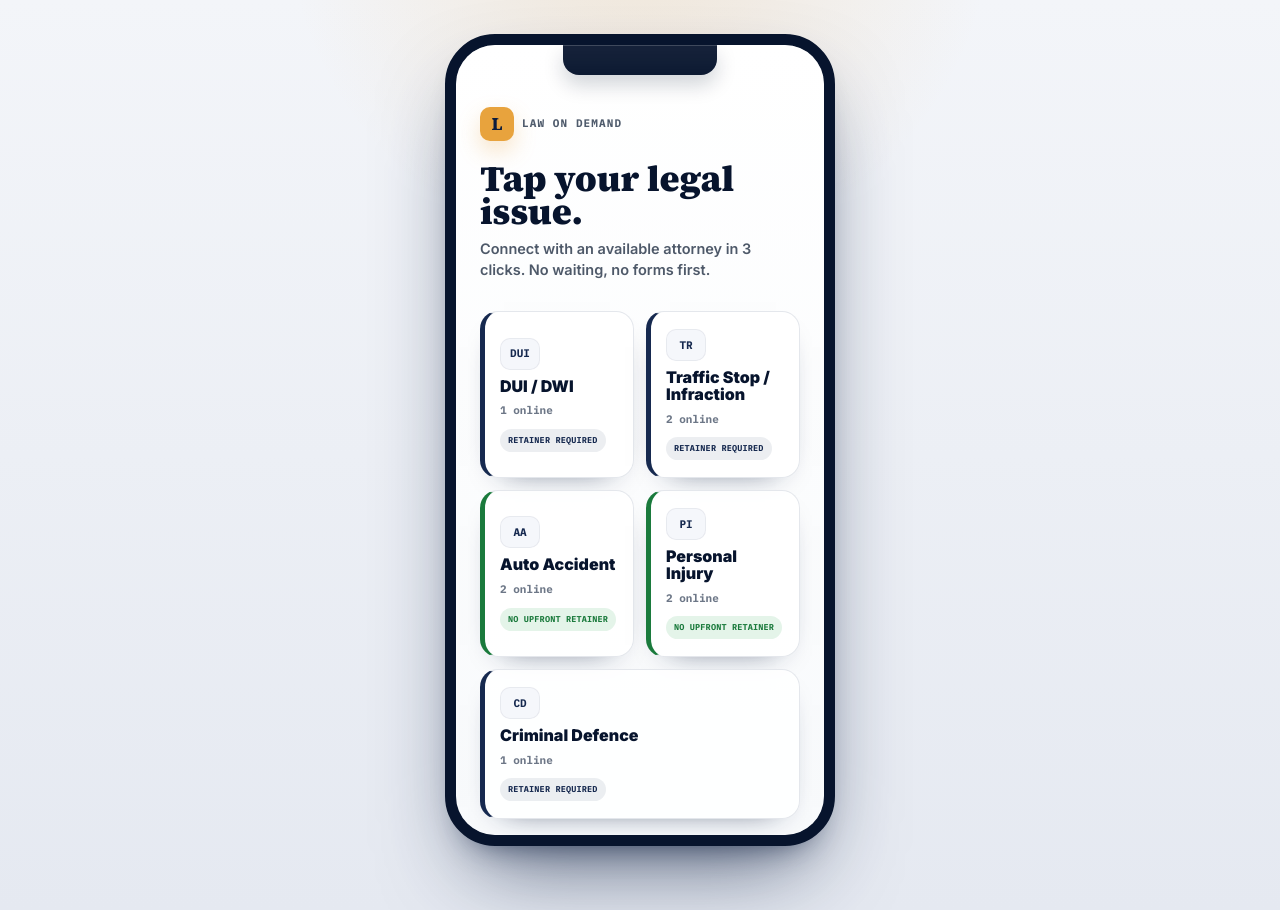
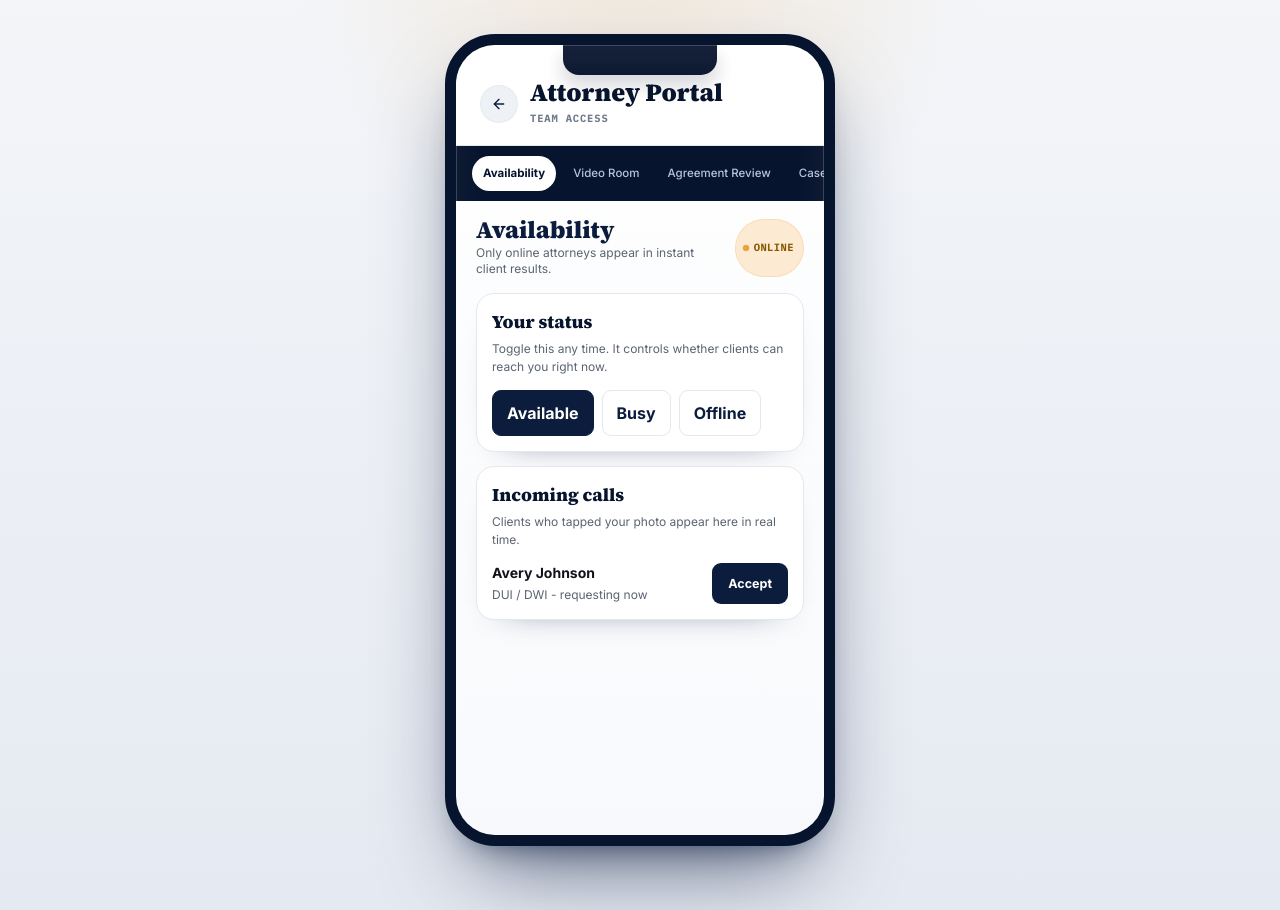
Before and after one commit to BeatViral/Law-On-Demand, a Next.js app: page /attorney in a window 1280 px wide. Built offline with nearby package versions, Linux system fonts and the light colour scheme.

Commit message:
Add app-native portal navigation

```diff
--- a/app/admin/page.tsx
+++ b/app/admin/page.tsx
@@ -1,5 +1,5 @@
 import { ClientApp } from "@/components/client-app";
 
 export default function AdminPage() {
-  return <ClientApp />;
+  return <ClientApp initialView="admin" />;
 }
--- a/app/attorney/page.tsx
+++ b/app/attorney/page.tsx
@@ -1,5 +1,5 @@
 import { ClientApp } from "@/components/client-app";
 
 export default function AttorneyPage() {
-  return <ClientApp />;
+  return <ClientApp initialView="attorney" />;
 }
--- a/app/globals.css
+++ b/app/globals.css
@@ -1919,6 +1919,202 @@ img {
   background: #fff9ef;
 }
 
+.lod-portal-entry {
+  margin: 18px 24px 26px;
+  padding: 14px;
+  border: 1px solid rgba(11, 28, 61, 0.07);
+  border-radius: 18px;
+  background: rgba(255, 255, 255, 0.74);
+  box-shadow: 0 14px 34px -30px rgba(11, 28, 61, 0.82);
+  display: grid;
+  grid-template-columns: 1fr;
+  gap: 12px;
+}
+
+.lod-portal-kicker {
+  font-family: "IBM Plex Mono", ui-monospace, SFMono-Regular, Menlo, Monaco, Consolas, monospace;
+  font-size: 10.5px;
+  font-weight: 800;
+  letter-spacing: 0.08em;
+  text-transform: uppercase;
+  color: #6f7a8b;
+}
+
+.lod-portal-entry p {
+  margin-top: 4px;
+  font-size: 12px;
+  font-weight: 600;
+  color: #4e5969;
+}
+
+.lod-portal-actions {
+  display: grid;
+  grid-template-columns: 1fr 1fr;
+  gap: 9px;
+}
+
+.lod-portal-actions button {
+  min-height: 48px;
+  border: 1px solid rgba(11, 28, 61, 0.08);
+  border-radius: 14px;
+  background: #fff;
+  color: #07142d;
+  font-size: 12.5px;
+  font-weight: 900;
+  cursor: pointer;
+  display: flex;
+  align-items: center;
+  justify-content: center;
+  gap: 8px;
+}
+
+.lod-portal-actions span {
+  width: 25px;
+  height: 25px;
+  border-radius: 8px;
+  background: #eef1f6;
+  color: #16294f;
+  display: grid;
+  place-items: center;
+  font-family: "IBM Plex Mono", ui-monospace, SFMono-Regular, Menlo, Monaco, Consolas, monospace;
+  font-size: 10px;
+  font-weight: 900;
+}
+
+.lod-portal-screen {
+  background: linear-gradient(180deg, #ffffff 0%, #f7f9fc 100%);
+}
+
+.lod-portal-shell {
+  flex: 1;
+  min-height: 0;
+  overflow: hidden;
+  display: flex;
+}
+
+.lod-portal-shell .lod-desktop {
+  width: 100%;
+  max-width: none;
+  height: 100%;
+  border-radius: 0;
+  box-shadow: none;
+  background: transparent;
+}
+
+.lod-portal-shell .lod-browser-bar {
+  display: none;
+}
+
+.lod-portal-shell .lod-dash-layout {
+  height: 100%;
+  min-height: 0;
+  flex-direction: column;
+}
+
+.lod-portal-shell .lod-sidebar {
+  width: 100%;
+  display: flex;
+  gap: 6px;
+  overflow-x: auto;
+  padding: 10px 16px;
+  background: #07142d;
+}
+
+.lod-portal-shell .lod-sidebar::-webkit-scrollbar,
+.lod-portal-shell .lod-dash-main::-webkit-scrollbar {
+  display: none;
+}
+
+.lod-portal-shell .lod-sidebar-brand,
+.lod-portal-shell .lod-sidebar-divider,
+.lod-portal-shell .lod-sidebar-foot {
+  display: none;
+}
+
+.lod-portal-shell .lod-sidebar-item {
+  width: auto;
+  white-space: nowrap;
+  flex: 0 0 auto;
+  margin-bottom: 0;
+  padding: 9px 11px;
+  border-radius: 999px;
+  font-size: 11.5px;
+}
+
+.lod-portal-shell .lod-sidebar-item.is-on {
+  background: #fff;
+  color: #07142d;
+}
+
+.lod-portal-shell .lod-dash-main {
+  flex: 1;
+  min-height: 0;
+  max-height: none;
+  padding: 18px 20px 28px;
+  overflow-y: auto;
+}
+
+.lod-portal-shell .lod-dash-header {
+  gap: 10px;
+  margin-bottom: 16px;
+}
+
+.lod-portal-shell .lod-dash-header h2 {
+  font-size: 24px;
+}
+
+.lod-portal-shell .lod-dash-sub {
+  font-size: 12px;
+  line-height: 1.35;
+}
+
+.lod-portal-shell .lod-panel-card {
+  padding: 15px;
+  margin-bottom: 14px;
+}
+
+.lod-portal-shell .lod-stat-grid,
+.lod-portal-shell .lod-int-grid-desktop {
+  grid-template-columns: repeat(2, 1fr);
+  gap: 10px;
+}
+
+.lod-portal-shell .lod-stat-card {
+  padding: 12px;
+}
+
+.lod-portal-shell .lod-stat-value {
+  font-size: 25px;
+}
+
+.lod-portal-shell .lod-incoming-row,
+.lod-portal-shell .lod-dash-header {
+  align-items: stretch;
+}
+
+.lod-portal-shell .lod-dash-video-row {
+  flex-direction: column;
+  align-items: stretch;
+}
+
+.lod-portal-shell .lod-client-video {
+  width: 100%;
+  height: 160px;
+}
+
+.lod-portal-shell .lod-data-table {
+  display: block;
+  width: 100%;
+  overflow-x: auto;
+  white-space: nowrap;
+}
+
+.lod-portal-shell .lod-data-table tbody,
+.lod-portal-shell .lod-data-table thead {
+  display: table;
+  width: 100%;
+}
+
 .lod-integration-ic,
 .lod-int-card-ic {
   font-weight: 900;
--- a/components/client-app.tsx
+++ b/components/client-app.tsx
@@ -29,6 +29,7 @@ import type { Agreement, Attorney, CasePacket, CaseRecord, LegalCategory, Paymen
 import { cn, formatCurrency } from "@/lib/utils";
 
 type ClientStep = "home" | "attorneys" | "call" | "agreement" | "payment" | "acceptance" | "confirmed" | "packet" | "integrations";
+type AppView = "client" | "attorney" | "admin";
 type AttorneyDashStep = "availability" | "video" | "agreement" | "case" | "integrations";
 type AdminDashStep = "overview" | "attorneys" | "cases";
 
@@ -158,8 +159,11 @@ async function postJson<T>(path: string, body: unknown, fallback: () => T): Prom
   }
 }
 
-export function ClientApp() {
+export function ClientApp({ initialView = "client" }: { initialView?: AppView }) {
+  const [view, setView] = useState<AppView>(initialView);
   const [step, setStep] = useState<ClientStep>("home");
+  const [attorneyDashStep, setAttorneyDashStep] = useState<AttorneyDashStep>("availability");
+  const [adminDashStep, setAdminDashStep] = useState<AdminDashStep>("overview");
   const [selectedCategory, setSelectedCategory] = useState<LegalCategory | null>(null);
   const [selectedAttorney, setSelectedAttorney] = useState<Attorney | null>(null);
   const [bioAttorney, setBioAttorney] = useState<Attorney | null>(null);
@@ -182,6 +186,8 @@ export function ClientApp() {
 
   const selectedPracticeArea =
     selectedAttorney && selectedCategory ? getPracticeArea(selectedAttorney, selectedCategory.id) : null;
+  const portalCategory = selectedCategory ?? appCategories[0];
+  const portalAttorney = selectedAttorney ?? getAvailableAttorneys(portalCategory.id)[0];
 
   const packetJsonHref = useMemo(() => {
     if (!casePacket || !caseRecord) return "#";
@@ -214,7 +220,19 @@ export function ClientApp() {
   }, [step]);
 
   function openClientStep(nextStep: ClientStep) {
+    setView("client");
     setStep(nextStep);
+    resetScroll();
+  }
+
+  function openPortal(nextView: "attorney" | "admin") {
+    setView(nextView);
+    resetScroll();
+  }
+
+  function returnHome() {
+    setView("client");
+    setStep("home");
     resetScroll();
   }
 
@@ -362,9 +380,36 @@ export function ClientApp() {
       <div className="lod-device">
         <div className="lod-notch" />
 
-        {step === "home" && <HomeScreen onChooseCategory={chooseCategory} />}
+        {view === "attorney" && portalAttorney && (
+          <PortalScreen title="Attorney Portal" tag="Team access" onBack={returnHome}>
+            <AttorneyDashboard
+              step={attorneyDashStep}
+              attorney={portalAttorney}
+              category={portalCategory}
+              caseRecord={caseRecord}
+              agreement={agreement}
+              payment={payment}
+              casePacket={casePacket}
+              onStep={setAttorneyDashStep}
+            />
+          </PortalScreen>
+        )}
 
-        {step === "attorneys" && selectedCategory && (
+        {view === "admin" && (
+          <PortalScreen title="Admin Console" tag="Internal operations" onBack={returnHome}>
+            <AdminDashboard step={adminDashStep} onStep={setAdminDashStep} />
+          </PortalScreen>
+        )}
+
+        {view === "client" && step === "home" && (
+          <HomeScreen
+            onChooseCategory={chooseCategory}
+            onOpenAttorney={() => openPortal("attorney")}
+            onOpenAdmin={() => openPortal("admin")}
+          />
+        )}
+
+        {view === "client" && step === "attorneys" && selectedCategory && (
           <AttorneysScreen
             category={selectedCategory}
             attorneys={availableAttorneys}
@@ -375,7 +420,7 @@ export function ClientApp() {
           />
         )}
 
-        {step === "call" && selectedAttorney && selectedCategory && (
+        {view === "client" && step === "call" && selectedAttorney && selectedCategory && (
           <CallScreen
             attorney={selectedAttorney}
             category={selectedCategory}
@@ -387,7 +432,7 @@ export function ClientApp() {
           />
         )}
 
-        {step === "agreement" && selectedAttorney && selectedCategory && caseRecord && (
+        {view === "client" && step === "agreement" && selectedAttorney && selectedCategory && caseRecord && (
           <AgreementScreen
             attorney={selectedAttorney}
             category={selectedCategory}
@@ -402,7 +447,7 @@ export function ClientApp() {
           />
         )}
 
-        {step === "payment" && selectedAttorney && selectedCategory && caseRecord && selectedPracticeArea && (
+        {view === "client" && step === "payment" && selectedAttorney && selectedCategory && caseRecord && selectedPracticeArea && (
           <PaymentScreen
             attorney={selectedAttorney}
             category={selectedCategory}
@@ -413,7 +458,7 @@ export function ClientApp() {
           />
         )}
 
-        {step === "acceptance" && selectedAttorney && selectedCategory && caseRecord && agreement && (
+        {view === "client" && step === "acceptance" && selectedAttorney && selectedCategory && caseRecord && agreement && (
           <AcceptanceScreen
             attorney={selectedAttorney}
             caseRecord={caseRecord}
@@ -424,7 +469,7 @@ export function ClientApp() {
           />
         )}
 
-        {step === "confirmed" && selectedAttorney && selectedCategory && caseRecord && agreement && casePacket && (
+        {view === "client" && step === "confirmed" && selectedAttorney && selectedCategory && caseRecord && agreement && casePacket && (
           <ConfirmedScreen
             attorney={selectedAttorney}
             caseRecord={caseRecord}
@@ -435,7 +480,7 @@ export function ClientApp() {
           />
         )}
 
-        {step === "packet" && (
+        {view === "client" && step === "packet" && (
           <CasePacketScreen
             attorney={selectedAttorney}
             category={selectedCategory}
@@ -451,7 +496,7 @@ export function ClientApp() {
           />
         )}
 
-        {step === "integrations" && (
+        {view === "client" && step === "integrations" && (
           <IntegrationSuiteScreen
             casePacket={casePacket}
             selectedIntegration={selectedIntegration}
@@ -462,7 +507,7 @@ export function ClientApp() {
           />
         )}
 
-        {bioAttorney && selectedCategory && (
+        {view === "client" && bioAttorney && selectedCategory && (
           <FullBioSheet
             attorney={bioAttorney}
             category={selectedCategory}
@@ -475,7 +520,15 @@ export function ClientApp() {
   );
 }
 
-function HomeScreen({ onChooseCategory }: { onChooseCategory: (category: LegalCategory) => void }) {
+function HomeScreen({
+  onChooseCategory,
+  onOpenAttorney,
+  onOpenAdmin
+}: {
+  onChooseCategory: (category: LegalCategory) => void;
+  onOpenAttorney: () => void;
+  onOpenAdmin: () => void;
+}) {
   return (
     <section className="lod-screen is-active">
       <div className="lod-home-head">
@@ -507,6 +560,42 @@ function HomeScreen({ onChooseCategory }: { onChooseCategory: (category: LegalCa
           );
         })}
       </div>
+
+      <div className="lod-portal-entry">
+        <div>
+          <span className="lod-portal-kicker">Portals</span>
+          <p>Team access stays inside the app frame.</p>
+        </div>
+        <div className="lod-portal-actions">
+          <button onClick={onOpenAttorney}>
+            <span>AT</span>
+            Attorney
+          </button>
+          <button onClick={onOpenAdmin}>
+            <span>AD</span>
+            Admin
+          </button>
+        </div>
+      </div>
+    </section>
+  );
+}
+
+function PortalScreen({
+  title,
+  tag,
+  onBack,
+  children
+}: {
+  title: string;
+  tag: string;
+  onBack: () => void;
+  children: ReactNode;
+}) {
+  return (
+    <section className="lod-screen lod-portal-screen is-active">
+      <Topbar onBack={onBack} title={title} tag={tag} />
+      <div className="lod-portal-shell">{children}</div>
     </section>
   );
 }
```
Also changed, not shown: 404.html (+1 -1 lines), 404/index.html (+1 -1 lines), admin/index.html (+1 -1 lines), attorney/index.html (+1 -1 lines), index.html (+1 -1 lines), admin/index.txt, attorney/index.txt, index.txt, 1 other file (tests, documents, lock files or other folders).
